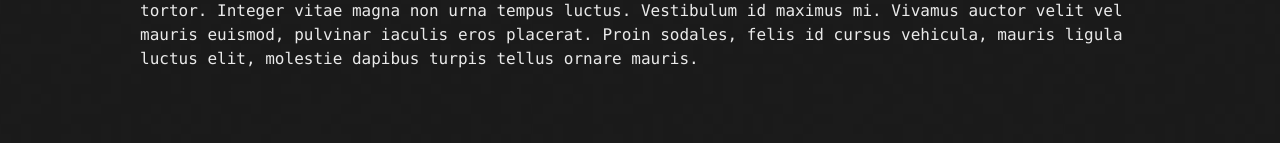
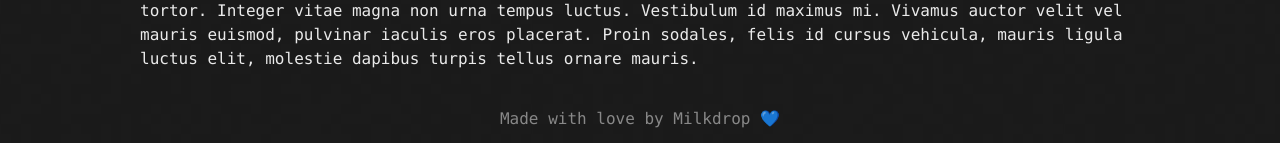
Before and after one commit to HecariiTuicaSiPaunii/Blog, a Jekyll site: the page built from index.md, in a window 1280 px wide. Shown: the part 1261-1404 px from the top of the page. Built offline with Jekyll 4.4.1, drawn with Linux system fonts in a browser that asks for light colours; our own code applies the rules of GitHub Pages for plain Markdown files; before the commit the page ends 1368 px from its top, so only the background shows below that.

Commit message:
Update default.html

```diff
--- a/_layouts/default.html
+++ b/_layouts/default.html
@@ -26,5 +26,6 @@
         {{ content }}
       </section>
     </div>
+    <footer style="color: #888; text-align:center; margin-bottom:15px">Made with love by Milkdrop 💙</footer>
   </body>
 </html>
```
